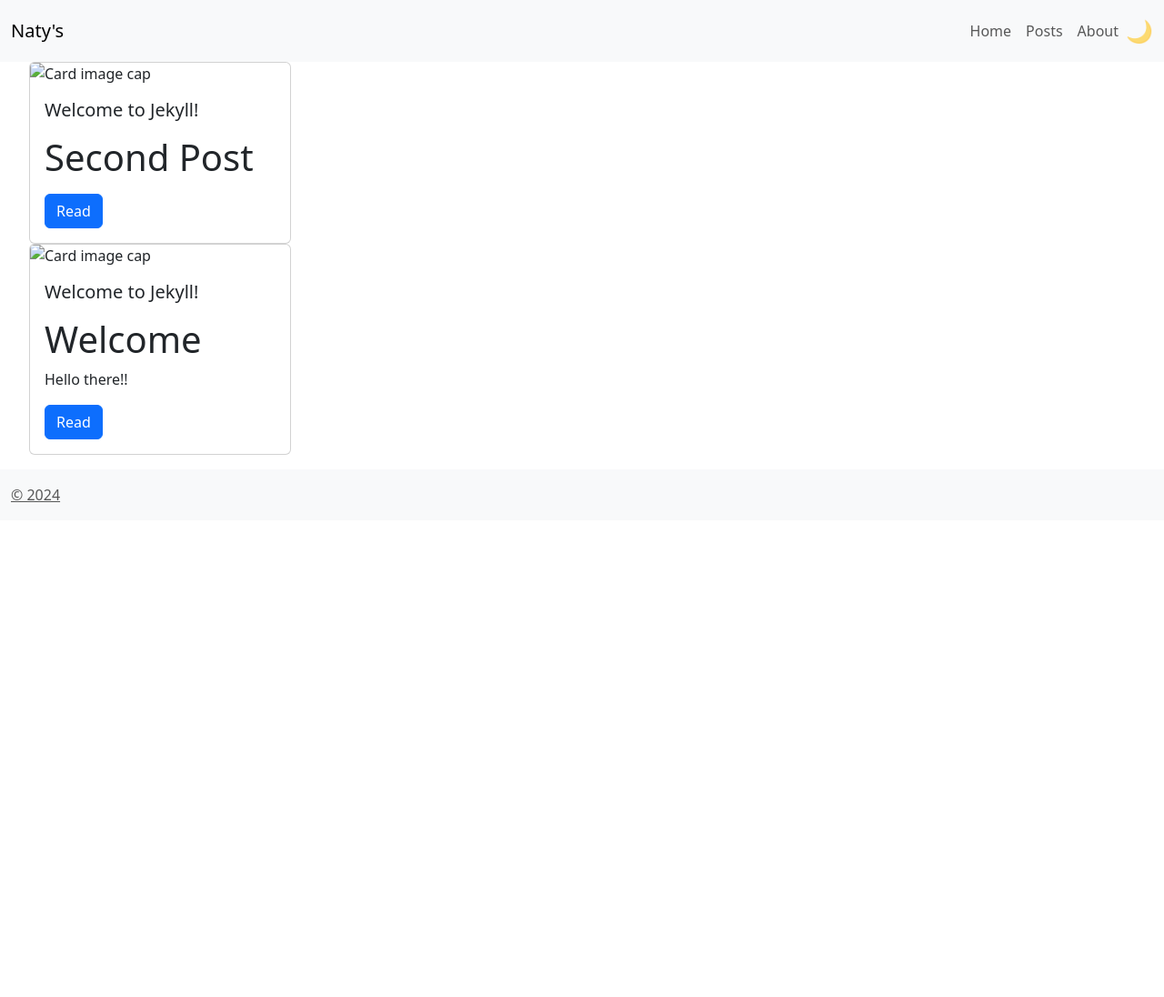
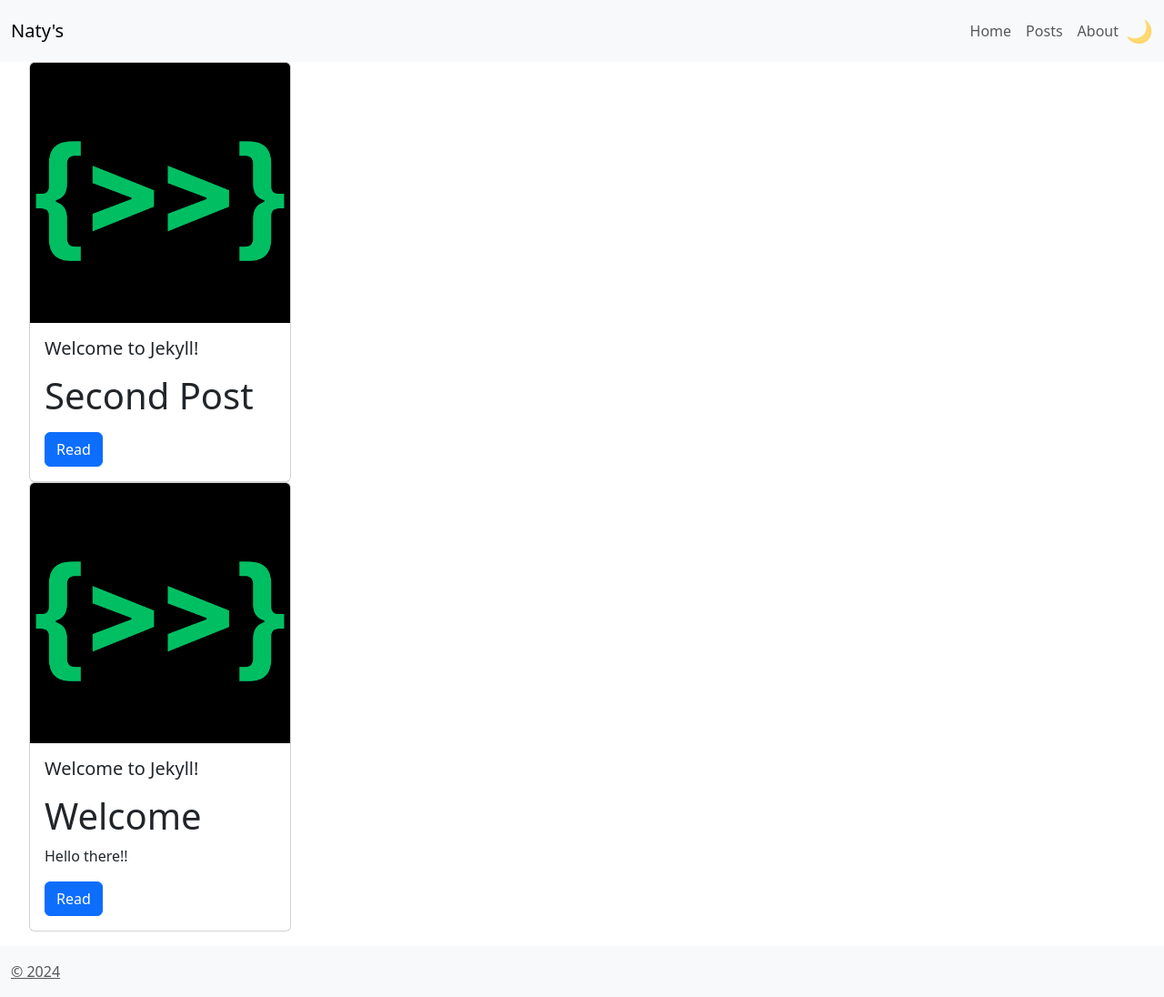
Before and after one commit to naty55/naty55.github.io, a Jekyll site: the page built from posts.html, in a window 1280 px wide. Shown: the whole page at 91% size. Built offline with Jekyll 4.4.1, drawn with Linux system fonts in a browser that asks for light colours; before the commit the page ends 900 px from its top, so only the background shows below that.

Commit message:
fix posts page

```diff
--- a/_config.yml
+++ b/_config.yml
@@ -1,7 +1,2 @@
 title: "Naty's blog"
 description: My dear blog
-markdown: GFM
-plugins:
-  - kramdown/syntax_tree_sitter
-kramdown:
-  syntax_highlighter: tree-sitter
--- a/posts.html
+++ b/posts.html
@@ -6,7 +6,7 @@ permalink: /posts
 <ul>
     {% for post in site.posts %}
     <div class="card" style="width: 18rem;">
-      <img class="card-img-top" src="" alt="Card image cap">
+      <img class="card-img-top" src="/favicon.ico" alt="Card image cap">
       <div class="card-body">
         <h5 class="card-title">{{post.title}}</h5>
         <p class="card-text">{{ post.excerpt | truncate: 156 }}</p>
```
